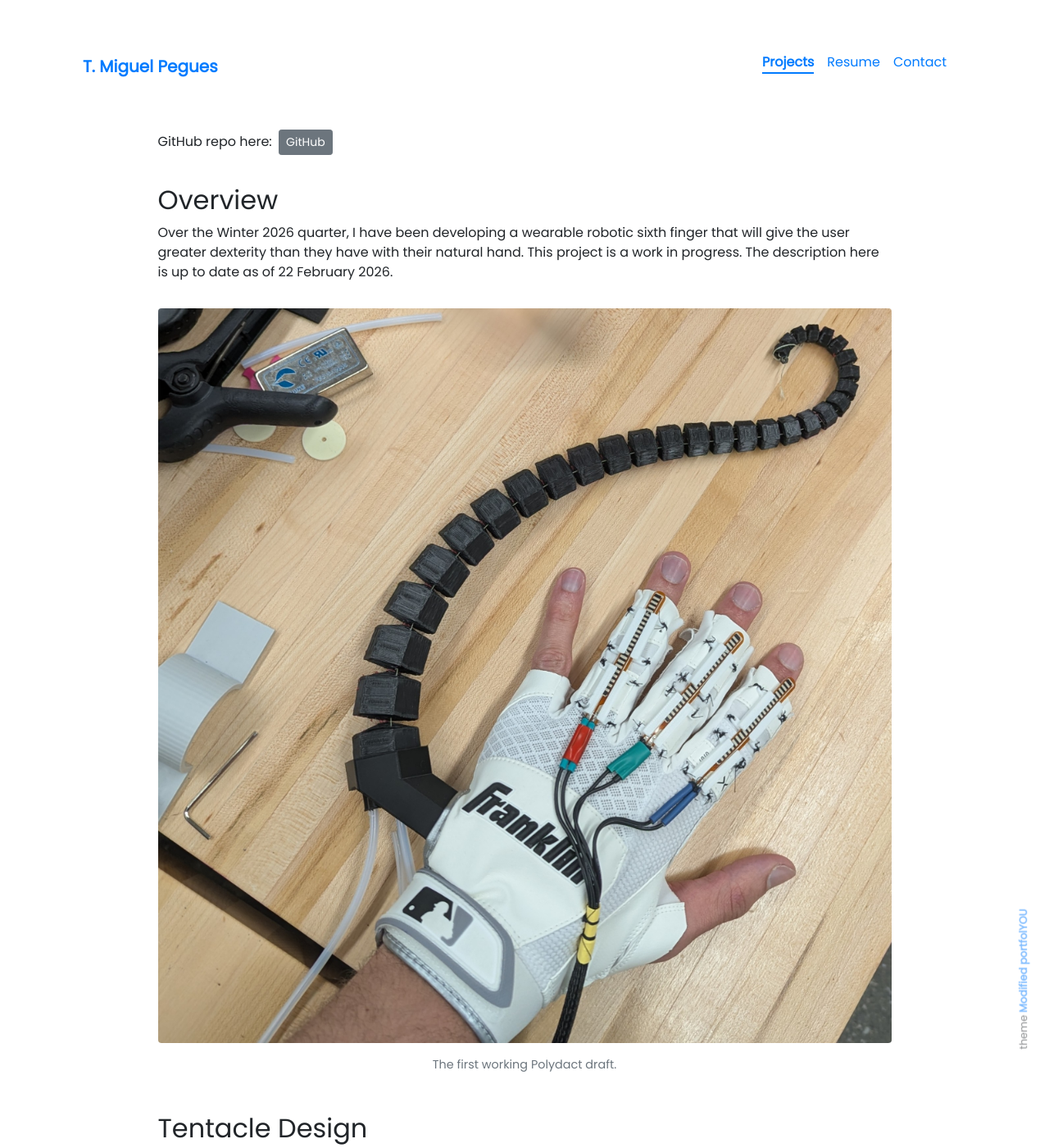
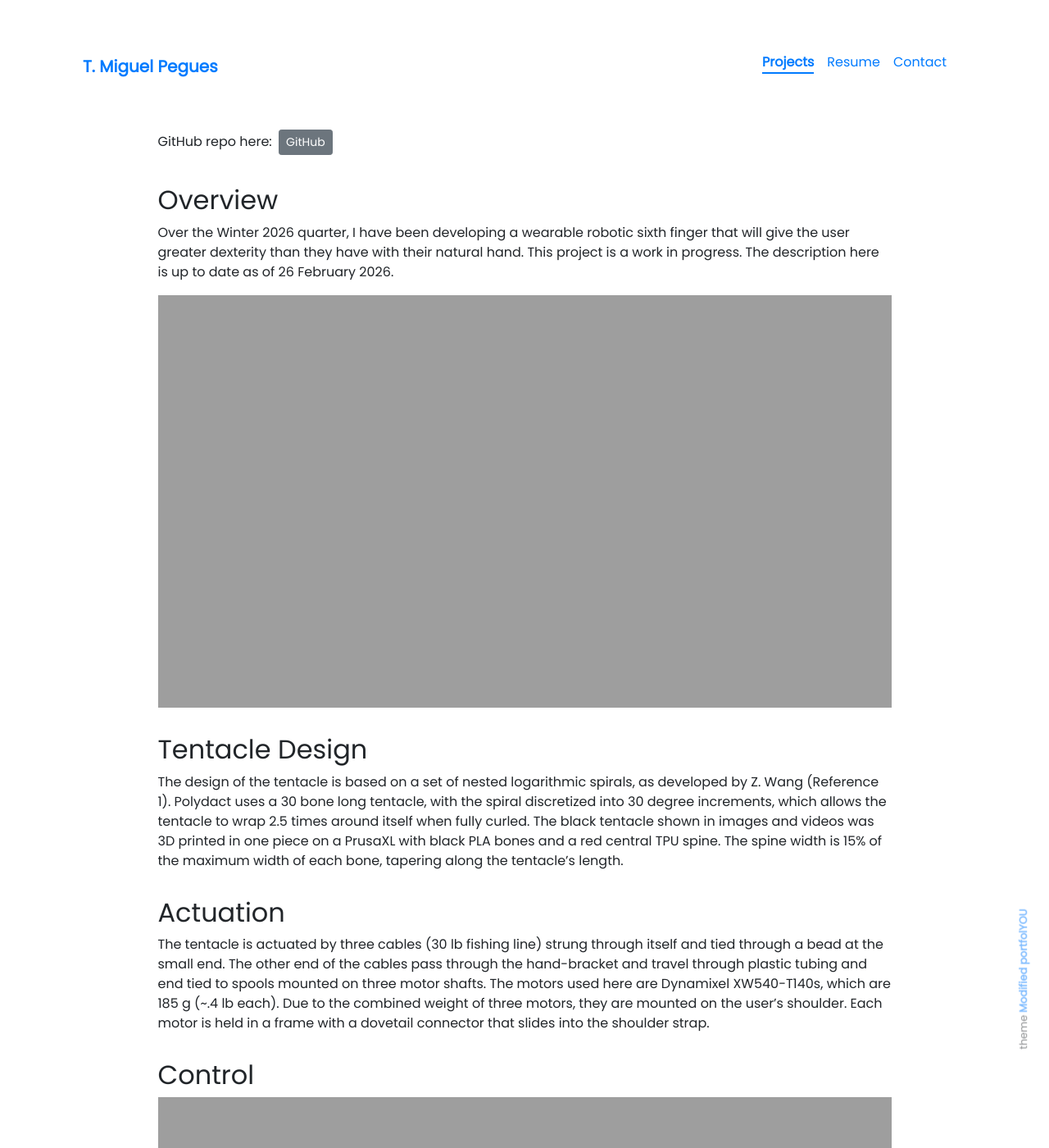
Before and after one commit to tmpegues/tmpegues.github.io, a Jekyll site: the page built from _projects/1_polydact.md, in a window 1280 px wide and 1400 px high. Shown: the whole window at 82% size. Built offline with Jekyll 4.4.1, drawn with Linux system fonts in a browser that asks for light colours; some of the changed text lies outside the part shown.

Commit message:
Adding polydact video

```diff
--- a/_projects/1_polydact.md
+++ b/_projects/1_polydact.md
@@ -1,6 +1,6 @@
 ---
 name: Polydact, A Flexible New Finger
-tools: [Python, ROS 2, OnShape, Sewing]
+tools: [OnShape, Python, ROS 2, Sewing]
 image: https://tmpegues.github.io/assets/polydact/poly_main.jpg
 style: border
 color: info
@@ -9,12 +9,12 @@
 GitHub repo here: {% include elements/button.html link="https://github.com/tmpegues/polydact" text="GitHub" style="secondary" size="sm" %}
 
 ## Overview
-Over the Winter 2026 quarter, I have been developing a wearable robotic sixth finger that will give the user greater dexterity than they have with their natural hand. This project is a work in progress. The description here is up to date as of 22 February 2026.
+Over the Winter 2026 quarter, I have been developing a wearable robotic sixth finger that will give the user greater dexterity than they have with their natural hand. This project is a work in progress. The description here is up to date as of 26 February 2026.
 
-{% include elements/figure.html image="https://tmpegues.github.io/assets/polydact/poly_main.jpg" caption="The first working Polydact draft." %}
+{% include elements/video.html id="https://tmpegues.github.io/assets/polydact/stir_1.mp4" %}
 
 ## Tentacle Design
-The design of the tentacle is based on a set of nested logarithmic spirals, as developed by Z. Wang (Reference 1). Polydact uses a 30 bone long tentacle, with the spiral discretized into 30 degree increments, which allows the tentacle to wrap 2.5 times around itself when fully curled. The black tentacle shown in images and videos was 3D printed in one piece on a PrusaXL with black PLA bones and a red central TPU spine. The spine width is 15% of the maximum width of each bone, tapering along the tentacles length.
+The design of the tentacle is based on a set of nested logarithmic spirals, as developed by Z. Wang (Reference 1). Polydact uses a 30 bone long tentacle, with the spiral discretized into 30 degree increments, which allows the tentacle to wrap 2.5 times around itself when fully curled. The black tentacle shown in images and videos was 3D printed in one piece on a PrusaXL with black PLA bones and a red central TPU spine. The spine width is 15% of the maximum width of each bone, tapering along the tentacle's length.
 
 ## Actuation
 The tentacle is actuated by three cables (30 lb fishing line) strung through itself and tied through a bead at the small end. The other end of the cables pass through the hand-bracket and travel through plastic tubing and end tied to spools mounted on three motor shafts. The motors used here are Dynamixel XW540-T140s, which are 185 g (~.4 lb each). Due to the combined weight of three motors, they are mounted on the user's shoulder. Each motor is held in a frame with a dovetail connector that slides into the shoulder strap.
```
Also changed, not shown: 1 other file.
